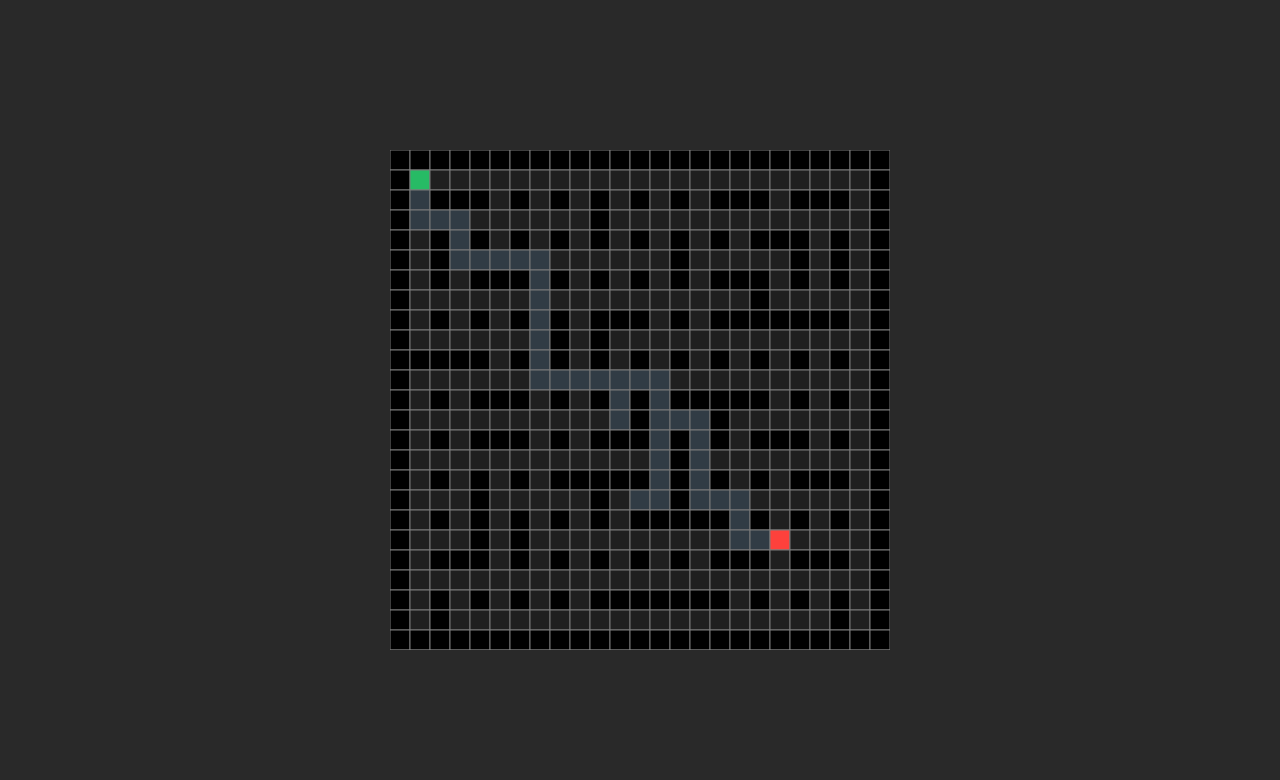
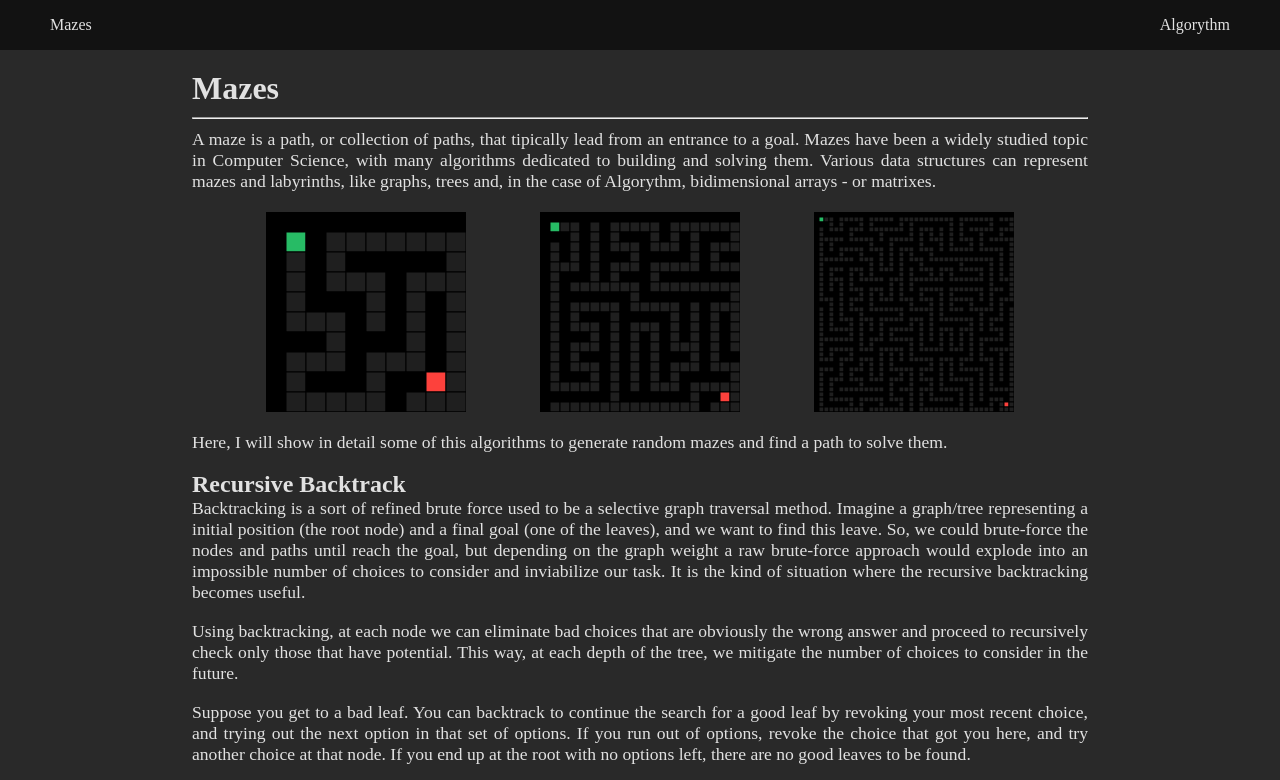
Before and after one commit to VitorValandro/Algorythm, a plain HTML site: page index.html in a window 1280 px wide. Shown: the top 780 px of the page. Drawn offline with Linux system fonts and the light colour scheme.

Commit message:
Start explanation page

```diff
--- a/Maze.js
+++ b/Maze.js
@@ -66,7 +66,7 @@ class Maze {
     return nodesAround;
   }
 
-  render(element, mazeSize, cellSize) {
+  render(element, mazeSize, cellSize, stroke = true) {
     this.assignSource();
     this.assignTarget();
 
@@ -99,7 +99,9 @@ class Maze {
       ctx.fillStyle = this.cellColors[cell.type];
       ctx.fillRect(cell.x, cell.y, cellSize, cellSize);
 
-      ctx.strokeStyle = "#7B7B7B";
+      if (stroke)
+        ctx.strokeStyle = "#7B7B7B";
+
       ctx.strokeRect(cell.x, cell.y, cellSize, cellSize);
     })
 
--- a/algorithms/aStar.js
+++ b/algorithms/aStar.js
@@ -88,7 +88,7 @@ class aStar {
           && !isArrayEquals([i, j], targetNode.index))
           maze.matrix[i][j] = 'P'; // colors node in maze
       })
-      maze.render(document.getElementById('root'), MAZE_SIZE, CELL_SIZE);
+      maze.render(document.getElementById('canvas'), MAZE_SIZE, CELL_SIZE);
       // have found the goal
       if (isArrayEquals(currentNode.index, targetNode.index)) {
         let path = [];
--- a/app.js
+++ b/app.js
@@ -1,7 +1,39 @@
+const sample_mazes = [
+  {
+    maze_size: 200,
+    cell_size: 20,
+    source: [1, 1],
+    target: [8, 8],
+  },
+  {
+    maze_size: 200,
+    cell_size: 10,
+    source: [1, 1],
+    target: [18, 18],
+  },
+  {
+    maze_size: 200,
+    cell_size: 5,
+    source: [1, 1],
+    target: [38, 38],
+  },
+]
+
+sample_mazes.forEach(sample => {
+  const sample_maze = new Maze(
+    sample.maze_size / sample.cell_size,
+    sample.maze_size / sample.cell_size,
+    sample.source,
+    sample.target
+  );
+  RecursiveBacktrack.mazeGenerator(sample_maze, [1, 1]);
+  sample_maze.render(document.getElementsByClassName('static_mazes')[0], sample.maze_size, sample.cell_size, stroke = false);
+})
+
 const SOURCE = [1, 1];
-const TARGET = [19, 19];
+const TARGET = [20, 24];
 const MAZE_SIZE = 500;
-const CELL_SIZE = 20;
+const CELL_SIZE = 10;
 // offer options 10, 20, 25 and 50
 const maze = new Maze(MAZE_SIZE / CELL_SIZE, MAZE_SIZE / CELL_SIZE, SOURCE, TARGET);
 //maze.recursiveBacktrack(SOURCE);
@@ -12,8 +44,8 @@ maze.assignTarget(TARGET);
 
 RecursiveBacktrack.mazeGenerator(maze, SOURCE);
 
-maze.render(document.getElementById('root'), MAZE_SIZE, CELL_SIZE);
+maze.render(document.getElementById('canvas'), MAZE_SIZE, CELL_SIZE);
 
-Prims.mazeGenerator(maze, SOURCE);
+//Prims.mazeGenerator(maze, SOURCE);
 
-aStar.discover(maze, SOURCE, TARGET, "euclidean");
+//aStar.discover(maze, SOURCE, TARGET, "euclidean");
--- a/index.css
+++ b/index.css
@@ -19,52 +19,61 @@
 
 body {
   height: 100vh;
+  width: 100vw;
   background-color: var(--bg-dark);
   color: var(--white);
 }
 
-#root{
+.menu{
+  display: flex;
+  justify-content: space-between;
+  align-items: center;
+  padding: 0 50px;
+  background-color: var(--dark-grey);
+  width: 100%;
+  height: 50px;
+}
+
+.links ul li {
+  list-style: none;
+}
+
+.container{
+  width: 100%;
+  display: flex;
+  flex-direction: column;
+  align-items: center;
+}
+
+.content{
+  width: 70%;
+  display: flex;
+  justify-content: center;
+  flex-direction: column;
+}
+
+.content h1 {
+  margin: 20px 0 0 0;
+}
+
+.content hr {
+  margin: 10px 0;
+}
+
+.content .textbox p {
+  font-size: 1.1em;
+  text-align: justify;
+}
+
+.static_mazes {
+  display: flex;
+  justify-content: space-evenly;
+  margin: 20px 0;
+}
+
+#canvas{
   height: 100%;
   display: flex;
   justify-content: center;
   align-items: center;
 }
-
-/*
-table{
-  border: 1px solid var(--light-grey);
-  border-collapse: collapse;
-  empty-cells: show;
-  cursor: crosshair;
-  -webkit-user-select: none;
-  -khtml-user-select: none;
-  -moz-user-select: -moz-none;
-  -o-user-select: none;
-  user-select: none;
-}
-
-td {
-  border: 1px solid var(--light-grey);
-  padding: 2.5px 10px;
-}
-
-.nullNode{
-  background-color: var(--wall);
-}
-
-.fillNode{
-  background-color: var(--darker);
-}
-
-.sourceNode{
-  background-color: var(--source);
-}
-
-.targetNode{
-  background-color: var(--target);
-}
-
-.pathNode{
-  background-color: var(--path);
-}
-*/
--- a/index.html
+++ b/index.html
@@ -10,9 +10,70 @@
 </head>
 
 <body>
-  <div id="root">
+  <nav class="menu">
+    <div class="links">
+      <ul>
+        <li>Mazes</li>
+      </ul>
+    </div>
+    <div class="logo">
+      <span>Algorythm</span>
+    </div>
+  </nav>
+  <div class="container">
+    <div class="content">
+      <h1>Mazes</h1>
+      <hr />
+      <div class="textbox">
+        <p>
+          A maze is a path, or collection of paths, that tipically lead from an entrance to a goal.
+          Mazes have been a widely studied topic in Computer Science, with many algorithms
+          dedicated to building and solving them. Various data structures can represent mazes and labyrinths,
+          like graphs, trees and, in the case of Algorythm, bidimensional arrays - or matrixes.
+        </p>
+        <div class="static_mazes">
+          <!-- HERE IS THE THREE SAMPLE MAZES -->
+        </div>
+        <p>
+          Here, I will show in detail some of this algorithms to generate random mazes and
+          find a path to solve them.
+        </p>
+      </div>
+      <br />
+      <h2>Recursive Backtrack</h2>
+      <div class="textbox">
+        <p>
+          Backtracking is a sort of refined brute force used to be a selective graph traversal method.
+          Imagine a graph/tree representing a initial position (the root node) and a final goal
+          (one of the leaves), and we want to find this leave. So, we could brute-force the
+          nodes and paths until reach the goal, but depending on the graph weight a raw brute-force approach
+          would explode into an impossible number of choices to consider and inviabilize our task. It is the kind
+          of situation where the recursive backtracking becomes useful.
+        </p>
+        <br />
+        <p>
+          Using backtracking, at each node we can eliminate bad choices that are obviously the wrong answer
+          and proceed to recursively check only those that have potential. This way, at each depth of
+          the tree, we mitigate the number of choices to consider in the future.
+        </p>
+        <br />
+        <p>
+          Suppose you get to a bad leaf. You can backtrack to continue the search for a good leaf
+          by revoking your most recent choice, and trying out the next option in that set of options.
+          If you run out of options, revoke the choice that got you here, and try another choice at
+          that node. If you end up at the root with no options left, there are no good leaves to be found.
+        </p>
+        <br />
+        <p>
+          Backtracking is very useful for solving trivial problems like Sudoku, crosswords and queens.
+          However, here we will use Recursive Backtrack for a more restricted problem: generate randomic mazes.
+        </p>
+      </div>
+      <div id="canvas"></div>
+    </div>
+  </div>
+  <footer></footer>
 
-  </div>
   <script src="utils.js"></script>
   <script src="Maze.js"></script>
   <script src="algorithms/aStar.js"></script>
```
